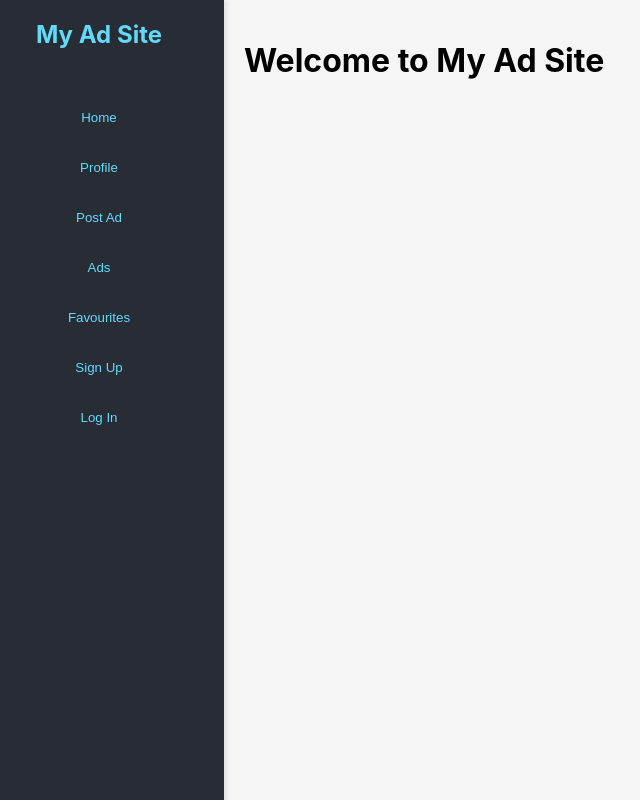
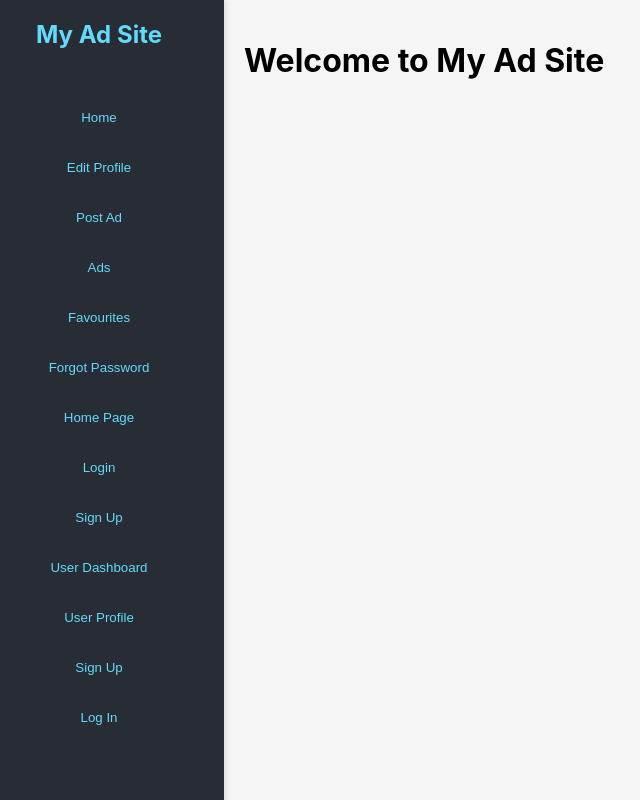
Before and after one commit to vorobjovs/my-ad-site, a React (Create React App) app: page / in a window 1280 px wide. Shown: the whole page, without its empty margins (26-666 px from the left). Built offline with nearby package versions, Linux system fonts and the light colour scheme; no server answers.

Commit message:
modified:   src/App.js modified:   src/components/Navigation.js

```diff
--- a/src/App.js
+++ b/src/App.js
@@ -16,6 +16,9 @@ import './App.css';
 import { AuthProvider } from './contexts/AuthContext';
 import AdDetail from './pages/AdDetail';
 import Favourites from './pages/Favourites';
+import ForgotPassword from './pages/ForgotPassword'; // Added this import
+import HomePage from './pages/HomePage'; // Added this import
+import UserProfile from './pages/UserProfile'; // Added this import
 
 function App() {
   return (
@@ -35,6 +38,9 @@ function App() {
               <Route path="/ads" element={<AdsPage />} />
               <Route path="/favourites" element={<PrivateRoute component={Favourites} />} />
               <Route path="/ad/:id" element={<AdDetail />} />
+              <Route path="/forgot-password" element={<ForgotPassword />} /> {/* Added this route */}
+              <Route path="/homepage" element={<HomePage />} /> {/* Added this route */}
+              <Route path="/userprofile" element={<PrivateRoute component={UserProfile} />} /> {/* Added this route */}
             </Routes>
           </div>
         </div>
--- a/src/components/Navigation.js
+++ b/src/components/Navigation.js
@@ -4,7 +4,7 @@ import React from 'react';
 import { useNavigate } from 'react-router-dom';
 import { useAuth } from '../contexts/AuthContext';
 import './Navigation.css';
-
+// format navigation as buttons to allow for easier css formatting.
 const Navigation = () => {
   const { currentUser, logout } = useAuth();
   const navigate = useNavigate();
@@ -25,10 +25,16 @@ const Navigation = () => {
       </div>
       <ul>
         <li><button onClick={() => navigate('/')}>Home</button></li>
-        <li><button onClick={() => navigate('/profile')}>Profile</button></li>
+        <li><button onClick={() => navigate('/edit-profile')}>Edit Profile</button></li>
         <li><button onClick={() => navigate('/post-ad')}>Post Ad</button></li>
         <li><button onClick={() => navigate('/ads')}>Ads</button></li>
         <li><button onClick={() => navigate('/favourites')}>Favourites</button></li>
+        <li><button onClick={() => navigate('/forgot-password')}>Forgot Password</button></li>
+        <li><button onClick={() => navigate('/homepage')}>Home Page</button></li>
+        <li><button onClick={() => navigate('/login')}>Login</button></li>
+        <li><button onClick={() => navigate('/signup')}>Sign Up</button></li>
+        <li><button onClick={() => navigate('/userdashboard')}>User Dashboard</button></li>
+        <li><button onClick={() => navigate('/userprofile')}>User Profile</button></li>
         {currentUser ? (
           <li><button onClick={handleLogout}>Log Out</button></li>
         ) : (
```
